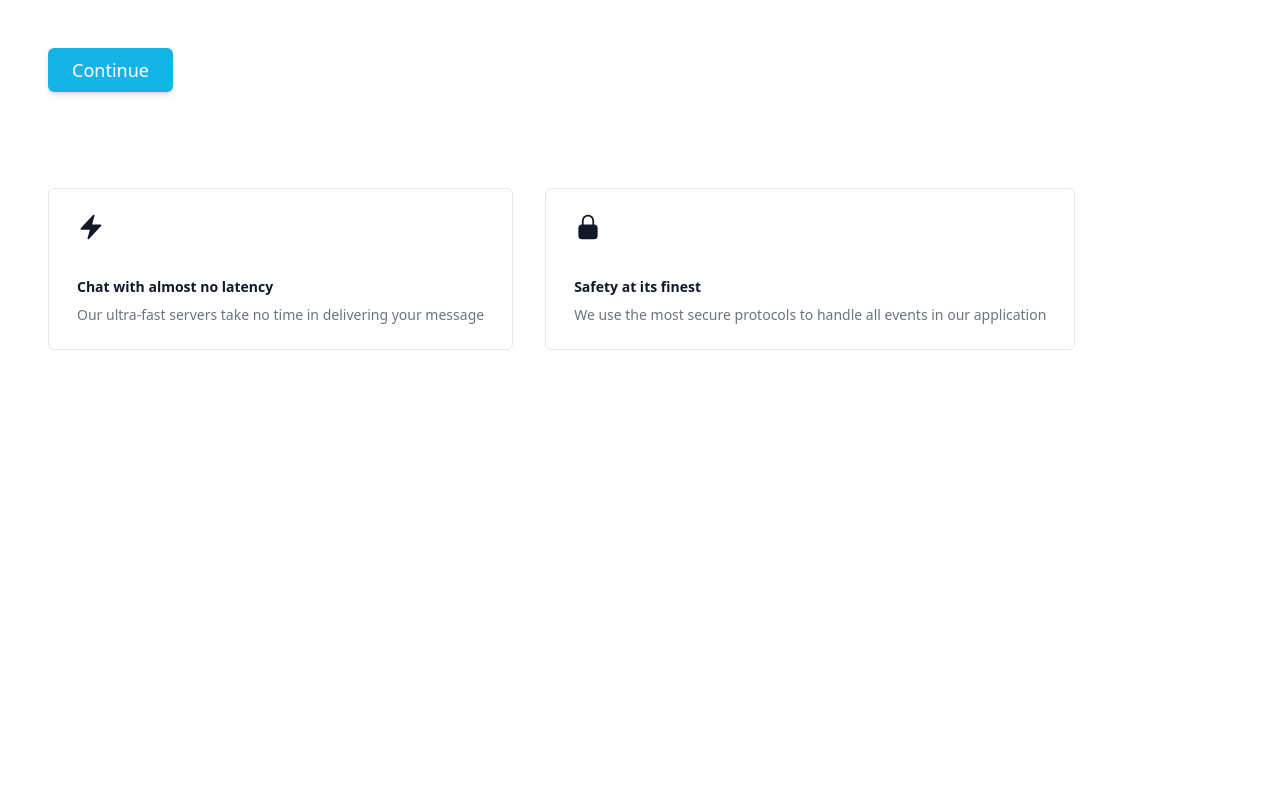
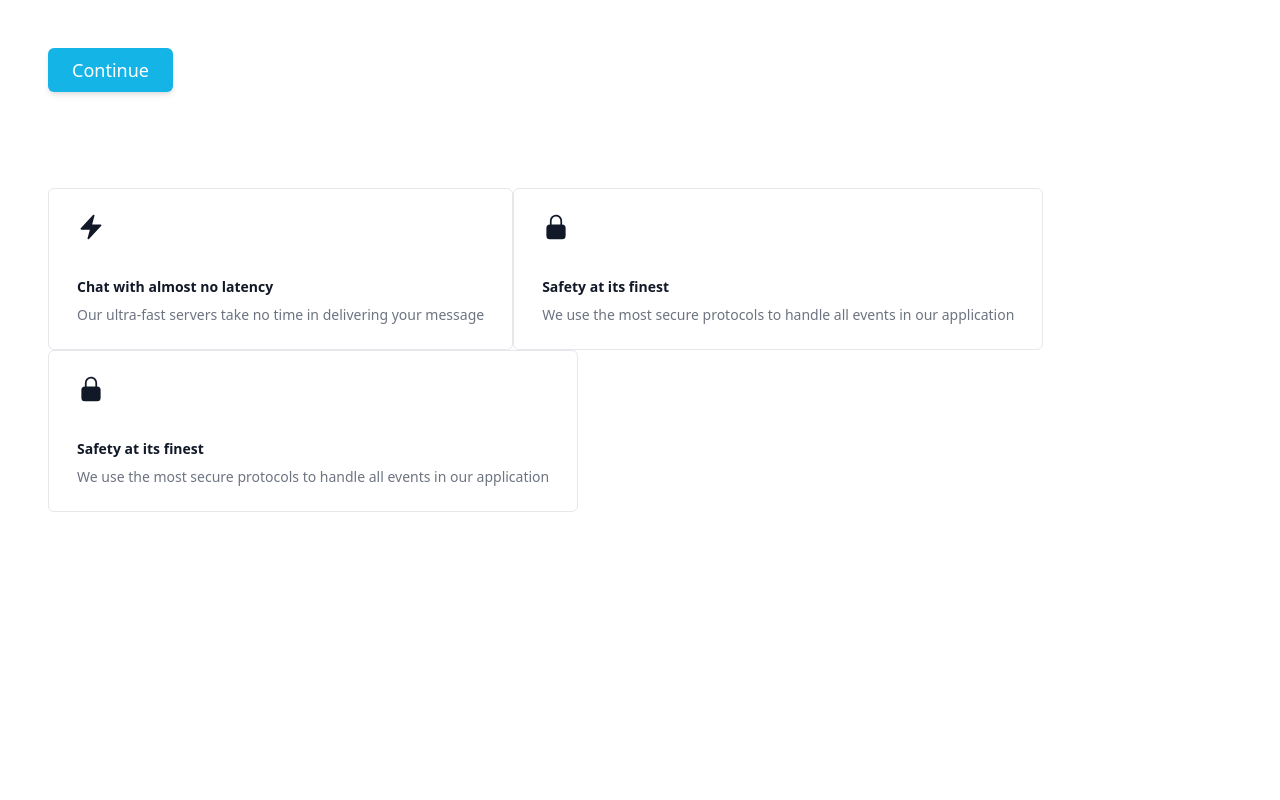
Before and after one commit to CarboxyDev/tailwind-sandbox, a Next.js app: page / in a window 1280 px wide. Shown: the top 800 px of the page. Built offline with nearby package versions, Linux system fonts and the light colour scheme.

Commit message:
Add latest changes

```diff
--- a/src/components/CompactCard.tsx
+++ b/src/components/CompactCard.tsx
@@ -1,3 +1,4 @@
+// FIXME: Fix the variable width issue. All cards must have same width.
 // TODO: Make this component responsive
 
 const CompactCard = (props: any) => {
--- a/src/pages/sandbox.tsx
+++ b/src/pages/sandbox.tsx
@@ -10,11 +10,17 @@ const Sandbox: NextPage = () => {
       <div className="pt-12 pl-12">
         <Button>Continue</Button>
         <div className="pt-24"></div>
-        <div className="flex flex-row flex-wrap space-x-8">
+        {/* TODO: Make the grid work properly. 1 col for phones, 3 cols for desktops*/}
+        <div className="col-3 mx-auto grid-cols-1">
           <CompactCard
             title="Chat with almost no latency"
             text="Our ultra-fast servers take no time in delivering your message"
             icon={<BoltIcon className="h-7 w-7" />}
+          ></CompactCard>
+          <CompactCard
+            title="Safety at its finest"
+            text="We use the most secure protocols to handle all events in our application"
+            icon={<LockClosedIcon className="h-7 w-7" />}
           ></CompactCard>
           <CompactCard
             title="Safety at its finest"
```
